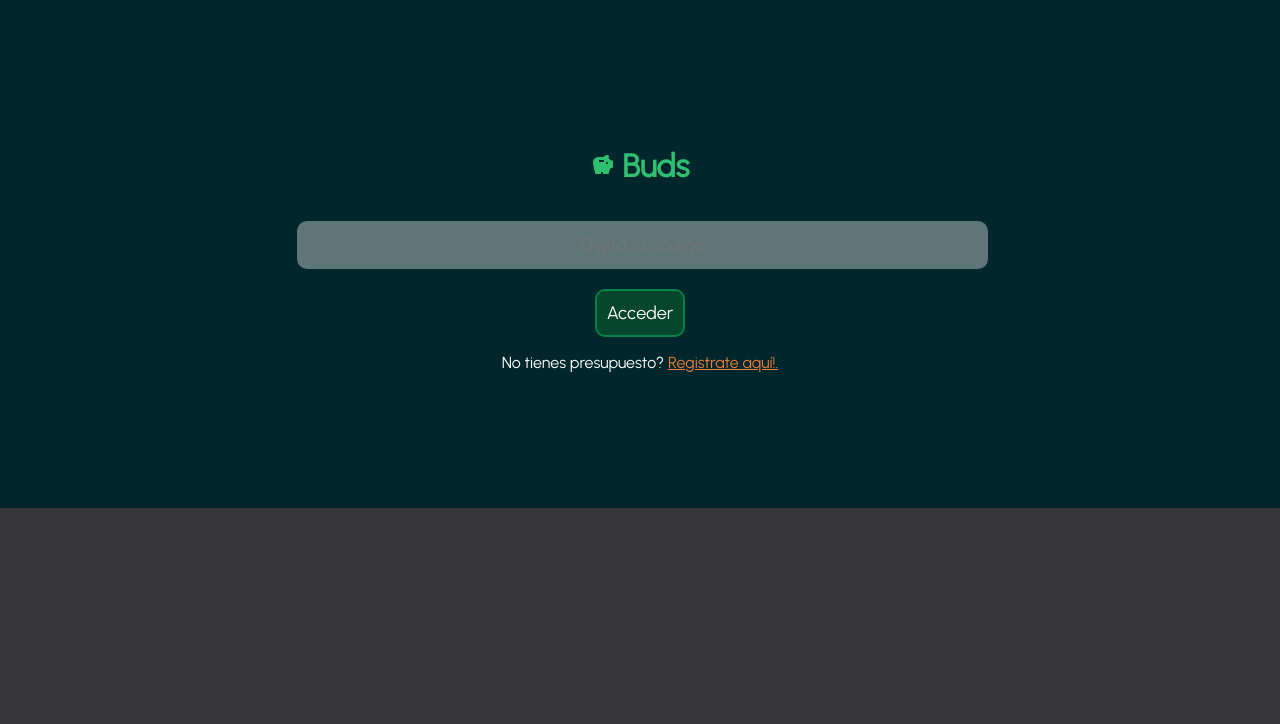
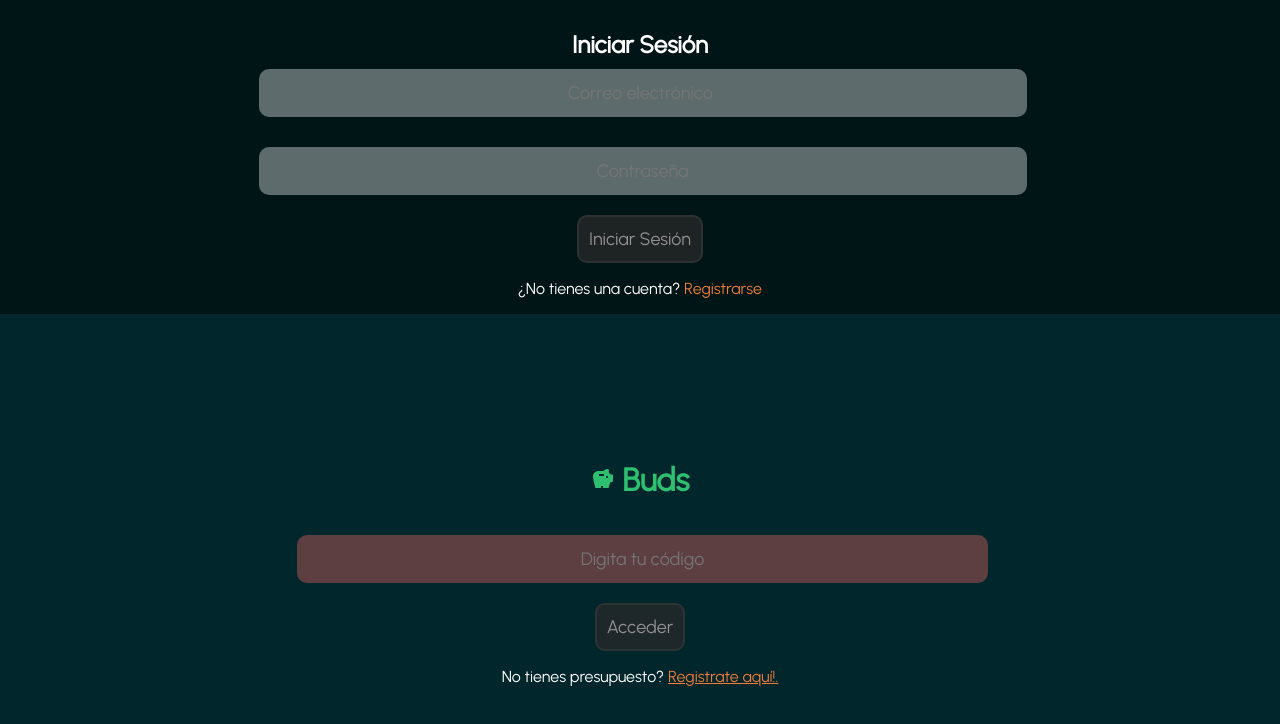
Before and after one commit to cristobalfallascr/expenseTracker-reactFrontEnd, a React (Create React App) app: page / in a window 1280 px wide. Shown: the top 724 px of the page. Built offline with nearby package versions, Linux system fonts and the light colour scheme.

Commit message:
enhanced application wit useEffect and authentication screen

```diff
--- a/public/index.html
+++ b/public/index.html
@@ -2,7 +2,7 @@
 <html lang="en">
   <head>
     <meta charset="utf-8" />
-    <link rel="icon" href="%PUBLIC_URL%/favicon.ico" />
+    <!-- <link rel="icon" href="%PUBLIC_URL%/favicon.ico" /> -->
     <meta name="viewport" content="width=device-width, initial-scale=1" />
     <meta name="theme-color" content="#000000" />
     <meta
@@ -14,7 +14,7 @@
       manifest.json provides metadata used when your web app is installed on a
       user's mobile device or desktop. See https://developers.google.com/web/fundamentals/web-app-manifest/
     -->
-    <link rel="manifest" href="%PUBLIC_URL%/manifest.json" />
+    <!-- <link rel="manifest" href="%PUBLIC_URL%/manifest.json" /> -->
     <!--
       Notice the use of %PUBLIC_URL% in the tags above.
       It will be replaced with the URL of the `public` folder during the build.
@@ -24,7 +24,7 @@
       work correctly both with client-side routing and a non-root public URL.
       Learn how to configure a non-root public URL by running `npm run build`.
     -->
-    <title>React App</title>
+    <title>Buds</title>
   </head>
   <body>
     <noscript>You need to enable JavaScript to run this app.</noscript>
--- a/src/App.js
+++ b/src/App.js
@@ -1,4 +1,4 @@
-import React, { useState } from "react";
+import React, { useState, useEffect } from "react";
 import { BrowserRouter as Router, Route, json } from "react-router-dom";
 import { redirect as Redirect } from "react-router-dom";
 import {} from "react-router-dom";
@@ -11,18 +11,29 @@ import Users from "./user/pages/Users";
 
 import MyBudget from "./budgets/pages/MyBudget";
 import CreateBudget from "./budgets/NewBudget/CreateBudget";
-
-
+import Access from "./budgets/pages/Access";
 
 const App = () => {
+  const [userIsLoggedIn, setUserIsLoggedIn] = useState(false);
 
+  //UseEffect in scenrio with no dependecies
+  useEffect(() => {
+    const storeLoginData = localStorage.getItem("isLoggedIn");
+    if (storeLoginData === "1") {
+      setUserIsLoggedIn(true);
+    }
+  }, []);
+
+  const loginHandler = (token) => {
+    localStorage.setItem("token", token);
+    setUserIsLoggedIn(true);
+  };
   return (
     <div>
       {/* <ExpenseList list={SAMPLEEXPENSE}></ExpenseList> */}
       {/* <HomeContainer>       </HomeContainer> */}
-
-      <MyBudget></MyBudget>
-
+      <Access loginHandler={loginHandler} ></Access>
+      <MyBudget token={localStorage.getItem("token")}></MyBudget>
     </div>
   );
 };
--- /dev/null
+++ b/src/budgets/pages/Access.js
@@ -0,0 +1,195 @@
+import React, { Fragment, useEffect, useState } from "react";
+import Input from "../../shared/Components/Input";
+import ExpenseList from "../../expenses/components/ExpenseList";
+import Button from "../../shared/Components/Button";
+import Modal from "../../shared/Components/Modal";
+
+import styles from "./Access.module.css";
+
+//CONSTS
+const SU_URI = "http://172.21.98.69:8080/auth/signup";
+const SI_URI = "http://172.21.98.69:8080/auth/login";
+
+const Access = (props) => {
+  /////////////////////////Managing State
+  const [userInput, setUserInput] = useState({
+    email: "",
+    password: "",
+    name: "",
+  });
+
+  const [signMode, setSignMode] = useState("login");
+  const [nameValidity, setNameValidity] = useState(true);
+  const [emailValidity, setEmailValidity] = useState(true);
+  const [passwordValidity, setPasswordValidity] = useState(true);
+  const [formValidity, setFormValidity] = useState(null);
+
+  useEffect(() => {
+    const timerIdentifier = setTimeout(() => {
+      if (signMode === "login") {
+        setFormValidity(
+          userInput.email.includes("@") && userInput.password.trim().length > 6
+        );
+      } else {
+        setFormValidity(
+          userInput.email.includes("@") &&
+            userInput.password.trim().length > 6 &&
+            userInput.name.trim().length > 3
+        );
+      }
+    }, 500);
+    //This is a cleanup function
+    return () => {
+      clearTimeout(timerIdentifier);
+    };
+  }, [userInput.email, userInput.password, userInput.name]);
+
+  /////////////////////////Change Handlers
+  const signModeHandler = () => {
+    setSignMode((prevState) => {
+      return prevState === "login" ? "signup" : "login";
+    });
+  };
+
+  const userNameChangeHandler = (event) => {
+    setUserInput((prevState) => {
+      return { ...prevState, name: event.target.value };
+    });
+    setNameValidity(event.target.value.trim().length >= 3);
+  };
+
+  const emailChangeHandler = (event) => {
+    setUserInput((prevState) => {
+      return { ...prevState, email: event.target.value };
+    });
+    setEmailValidity(event.target.value.includes("@"));
+  };
+
+  const passwordChangeHandler = (event) => {
+    setUserInput((prevState) => {
+      return { ...prevState, password: event.target.value };
+    });
+    setPasswordValidity(event.target.value.trim().length > 6);
+  };
+
+  /////////////////////////Form Handlers
+  const accessFormSubmitHandler = async (event) => {
+    event.preventDefault();
+    if (signMode === "signup") {
+      const response = await fetch(SU_URI, {
+        method: "POST",
+        body: JSON.stringify(userInput),
+        headers: {
+          "Content-Type": "application/json",
+        },
+      });
+
+      const responseData = await response.json();
+      console.log(responseData);
+      setUserInput({ email: "", password: "", name: "" });
+      setSignMode("login");
+      alert(responseData.message);
+    } else {
+      const response = await fetch(SI_URI, {
+        method: "POST",
+        body: JSON.stringify(userInput),
+        headers: {
+          "Content-Type": "application/json",
+        },
+      });
+
+      if(!response.ok){
+        console.log("Invalid!!!!")
+      }
+      const responseData = await response.json();
+      console.log(responseData);
+      setUserInput({ email: "", password: "" });
+      props.loginHandler(responseData.token);
+      alert(responseData.message);
+    }
+  };
+
+  return (
+    <Fragment>
+      <section className={styles["form-container"]}>
+        <h2 className={styles.title}>
+          {signMode === "login" ? "Iniciar Sesión" : "Registrarse"}
+        </h2>
+
+        <form onSubmit={accessFormSubmitHandler}>
+          {signMode === "signup" && (
+            <div className={styles["form-control"]}>
+              <Input
+                name="name"
+                inputType="input"
+                type="text"
+                placeholder="Nombre"
+                value={userInput.name}
+                onChange={userNameChangeHandler}
+                formValidity={nameValidity}
+              ></Input>
+              {nameValidity === false && (
+                <p className={styles.warning}>
+                  El nombre de contener al menos 3 caracteres
+                </p>
+              )}
+            </div>
+          )}
+          <div className={styles["form-control"]}>
+            <Input
+              name="email"
+              inputType="input"
+              type="text"
+              placeholder="Correo electrónico "
+              value={userInput.email}
+              onChange={emailChangeHandler}
+              formValidity={emailValidity}
+            />
+            {emailValidity === false && (
+              <p className={styles.warning}>
+                Ingresa un correo valido nombre@dominio.com
+              </p>
+            )}
+          </div>
+          <div className={styles["form-control"]}>
+            <Input
+              name="password"
+              inputType="input"
+              type="password"
+              placeholder="Contraseña"
+              value={userInput.password}
+              onChange={passwordChangeHandler}
+              formValidity={passwordValidity}
+            ></Input>
+            {passwordValidity === false && (
+              <p className={styles.warning}>
+                La contraseña debe contener al menos 6 caracteres
+              </p>
+            )}
+          </div>
+          <div className={styles["form-control"]}>
+            <Button
+              onClick={props.loginHandler}
+              type="submit"
+              formValidity={formValidity}
+            >
+              {signMode === "login" ? "Iniciar Sesión" : "Registrarse"}
+            </Button>
+          </div>
+          <div className={styles["form-control"]}>
+            <p>
+              {signMode === "login"
+                ? "¿No tienes una cuenta?"
+                : "¿Ya tienes una cuenta?"}
+              <span className={styles.link} onClick={signModeHandler}>
+                {signMode === "login" ? " Registrarse" : " Iniciar Sesión"}
+              </span>
+            </p>
+          </div>
+        </form>
+      </section>
+    </Fragment>
+  );
+};
+
+export default Access;
--- /dev/null
+++ b/src/budgets/pages/Access.module.css
@@ -0,0 +1,43 @@
+.form-container{
+    width: 100%;
+    margin: auto;
+
+}
+
+
+.title {
+    color: white;
+    margin: auto;
+    margin-top: 30px;
+    text-align: center;
+
+
+
+}
+
+
+.form-control{
+    margin: auto;
+    text-align: center;
+    color: white;
+}
+
+
+
+
+.form-title h1{
+
+    color: white;
+    text-align: center;
+    padding-top: 10px;
+}
+
+.link{
+    color: #ed7d3a;
+    cursor: pointer;
+}
+
+.warning{
+    color:#fa69695e;
+    margin-top: -15px;
+}
--- a/src/index.css
+++ b/src/index.css
@@ -11,7 +11,7 @@ html {
 
 body {
   margin: 0;
-  background: #363537;
+  background: #001516;
 }
 
 .slide-in-left-enter {
--- a/src/shared/Components/Button.js
+++ b/src/shared/Components/Button.js
@@ -8,7 +8,7 @@ const Button = (props) => {
       type={props.type}
       // className={styles[("button", "button__Invalid")]}
       className={`${styles["button"]} ${
-        styles[props.buttonIsEnabled ? "button__Invalid" : ""]
+        styles[props.formValidity ? "" : "button__Invalid"]
       }`}
       onClick={props.onClick}
       disabled={props.buttonStatus}
--- a/src/shared/Components/Button.module.css
+++ b/src/shared/Components/Button.module.css
@@ -23,7 +23,7 @@
 
 .button__Invalid{
   background: #2a2b2ab6;
-  border:2px solid rgba(54, 8, 10, 0.534);
+  border:2px solid rgba(61, 61, 61, 0.534);
   color: #929090;
   cursor:not-allowed
 }
--- a/src/shared/Components/Input.js
+++ b/src/shared/Components/Input.js
@@ -10,7 +10,7 @@ const Input = (props) => {
         <input
           name={props.name}
           className={`${styles["input"]} ${
-            styles[props.formValidity ? "input__Invalid" : ""]
+            styles[!props.formValidity ? "input__Invalid" : ""]
           }`}
           // className={styles[inputClassNames]}
           type={props.type}
```
Also changed, not shown: src/budgets/NewTransaction/NewTransactionForm.js (+4 -5 lines), src/budgets/pages/MyBudget.js (+14 -8 lines).
